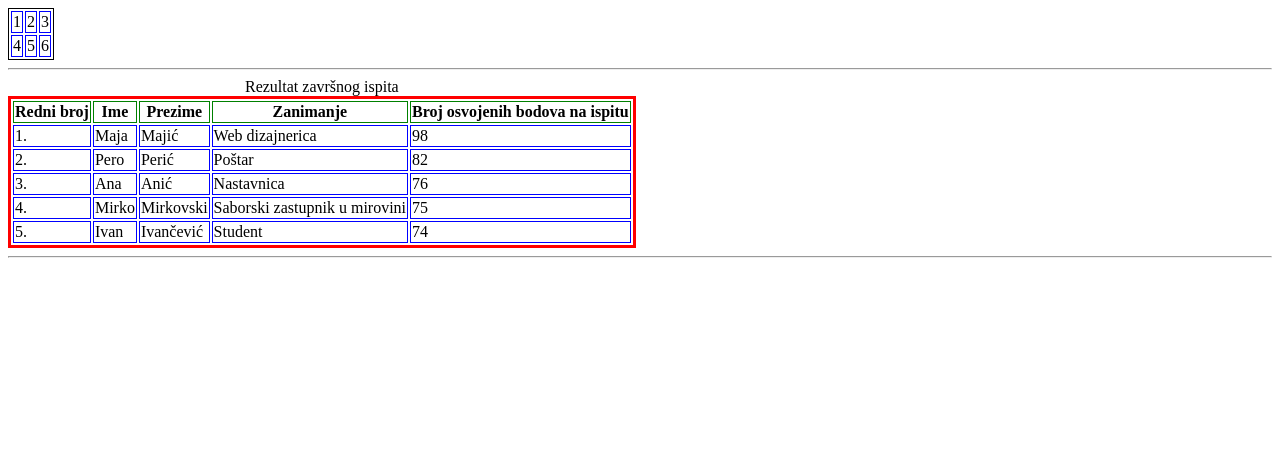
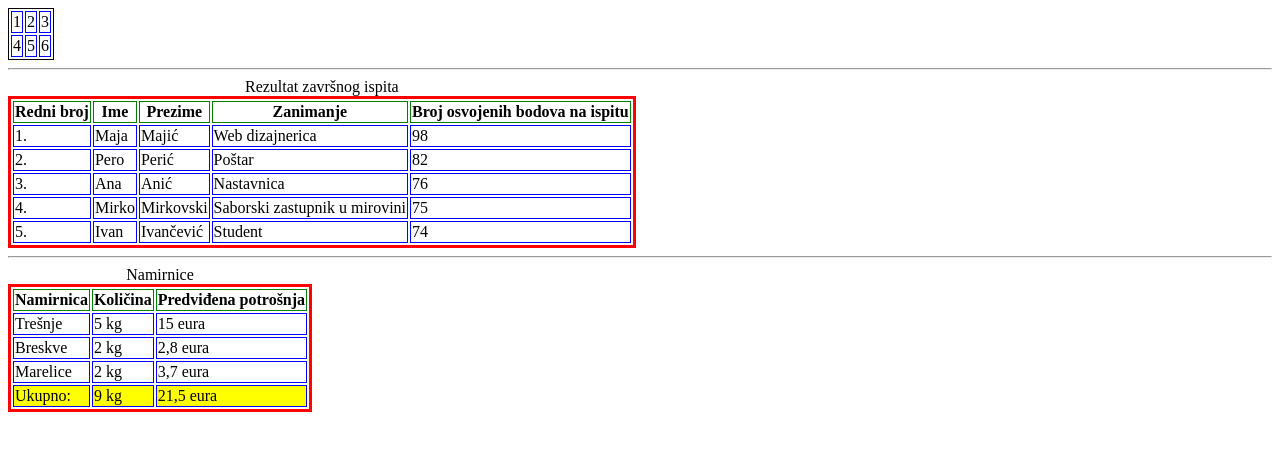
Before and after one commit to gerba031/algebra.tablice, a plain HTML site: page index.html in a window 1280 px wide. Drawn offline with Linux system fonts and the light colour scheme.

Commit message:
dodana tablica namirnice

```diff
--- a/index.html
+++ b/index.html
@@ -43,6 +43,30 @@ td {border: 1px solid blue }
             <td>5.</td><td>Ivan</td><td>Ivančević</td><td>Student</td><td>74</td>
         </tr>
     </table> <hr>
+    <table >
+        <caption>Namirnice</caption>
+    <thead>
+<tr>
+    <th>Namirnica</th><th>Količina</th><th>Predviđena potrošnja</th>
+</tr>
+    </thead>
+    <tbody>
+        <tr>
+            <td>Trešnje</td><td>5 kg</td><td>15 eura</td>
+        </tr>
+        <tr>
+            <td>Breskve</td><td>2 kg</td><td>2,8 eura</td>
+        </tr>
+        <tr>
+            <td>Marelice</td><td>2 kg</td><td>3,7 eura</td>
+        </tr>
+    </tbody>
+    <tfoot style="background-color: yellow;">
+        <tr>
+            <td>Ukupno:</td><td>9 kg</td><td>21,5 eura</td>
+        </tr>
+    </tfoot>
+    </table>
 
 
 </body>
```
